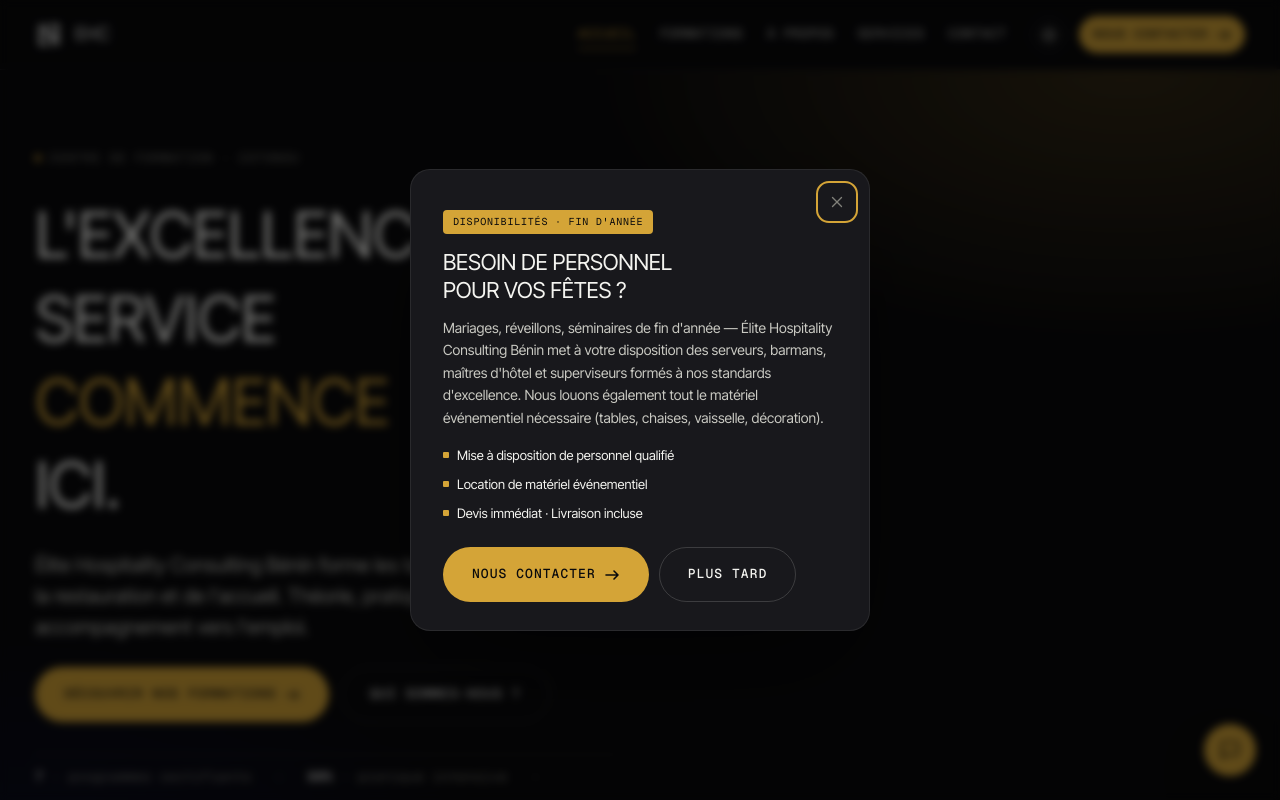
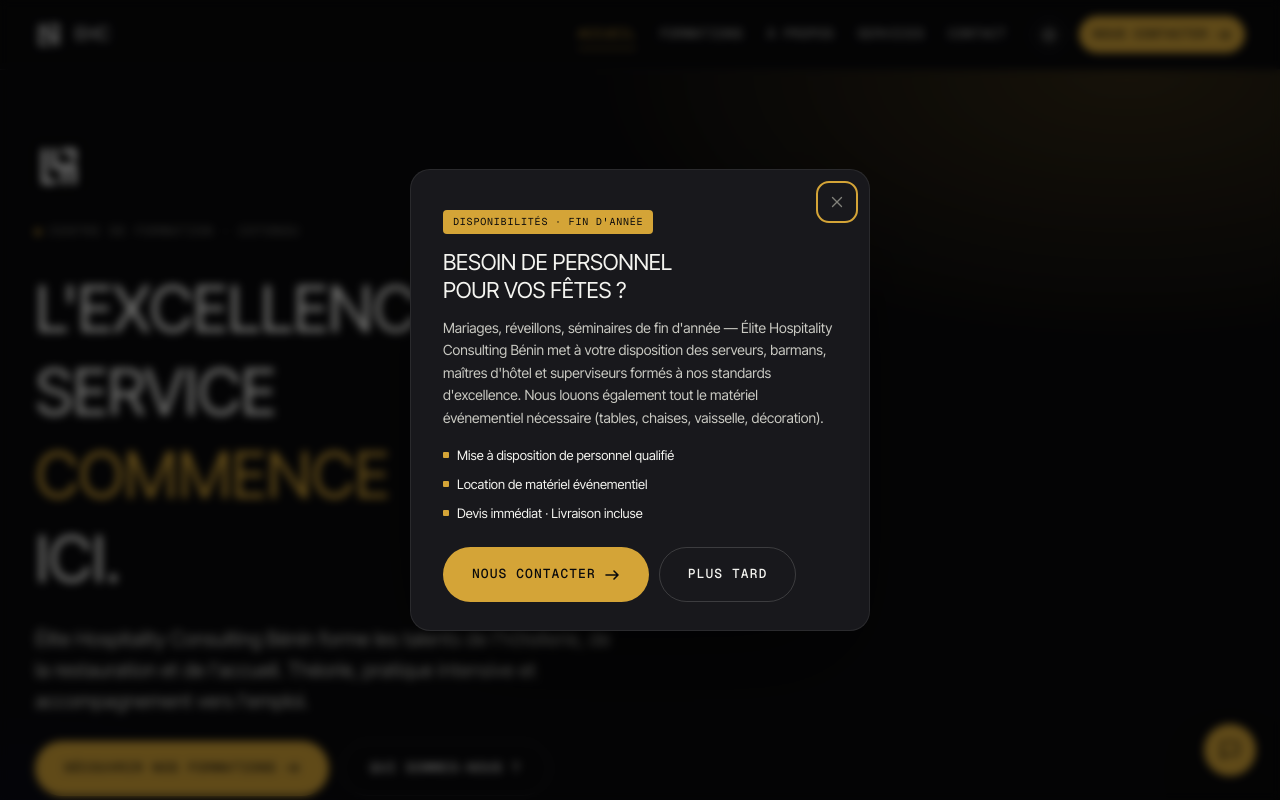
Before and after one commit to MarletDJEN/ehc, a React (Vite) app: page / in a window 1280 px wide. Shown: the top 800 px of the page. Built offline with nearby package versions, Linux system fonts and the light colour scheme; a web font is replaced by a local one.

Commit message:
fix: logo EHC dans hero page accueil

```diff
--- a/src/assets/css/styles.css
+++ b/src/assets/css/styles.css
@@ -395,6 +395,12 @@
   align-items: center;
 }
 .hero-text > * + * { margin-top: var(--space-5); }
+.hero-logo {
+  width: 48px; height: 48px;
+  object-fit: contain;
+  border-radius: 8px;
+  margin-bottom: var(--space-2);
+}
 .hero-headline {
   font-size: var(--text-mega);
   line-height: 1.3;
--- a/src/pages/Home.jsx
+++ b/src/pages/Home.jsx
@@ -14,6 +14,7 @@
         <div className="container container--wide">
           <div className="hero-grid">
             <div className="hero-text">
+              <img className="hero-logo" src="/assets/img/logo.jpeg" alt="Élite Hospitality Consulting Bénin" />
               <span className="eyebrow"><span className="dot" aria-hidden="true"></span>Centre de formation · Cotonou</span>
               <h1 className="hero-headline">
                 L'excellence du<br/>
```
